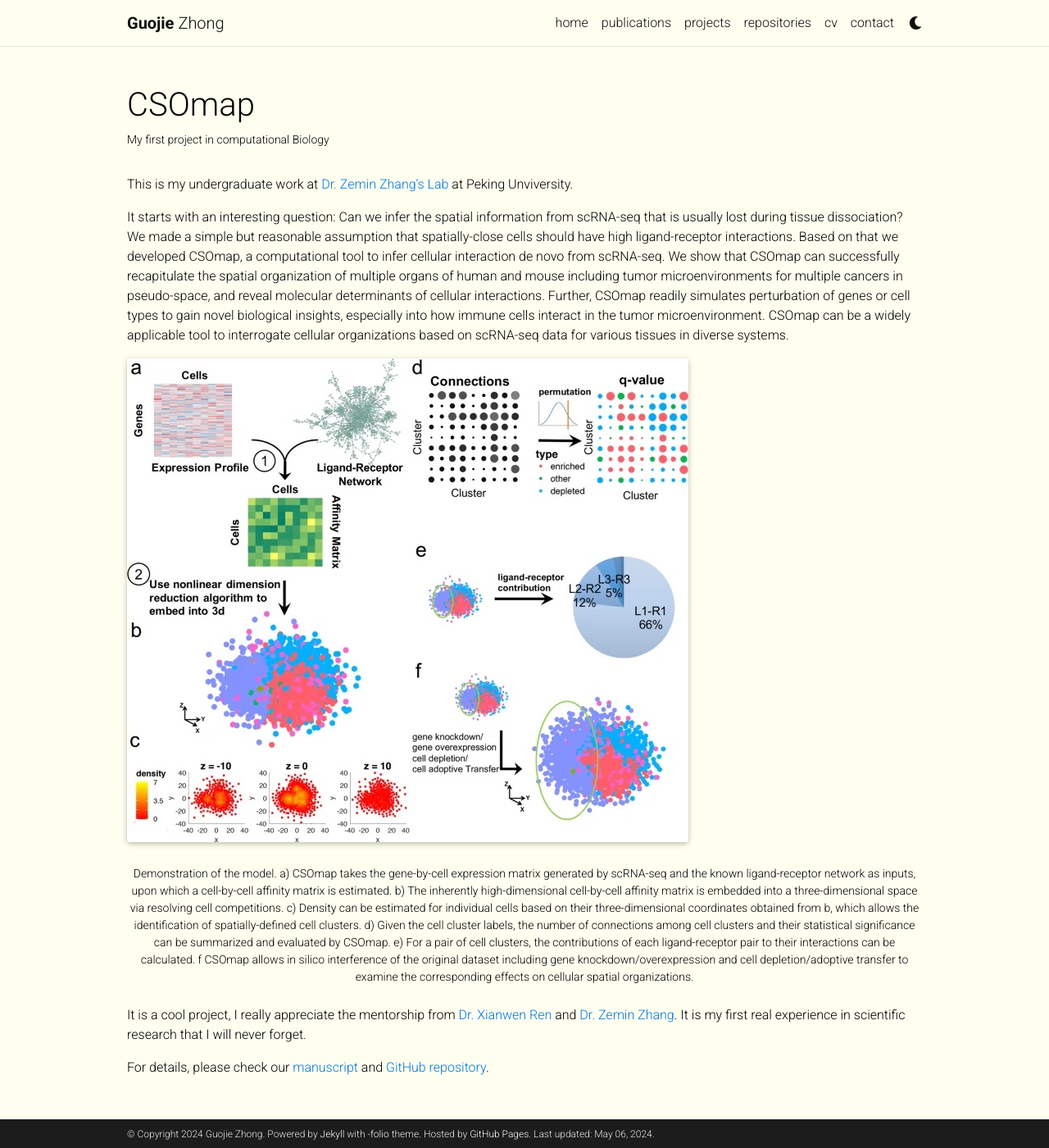
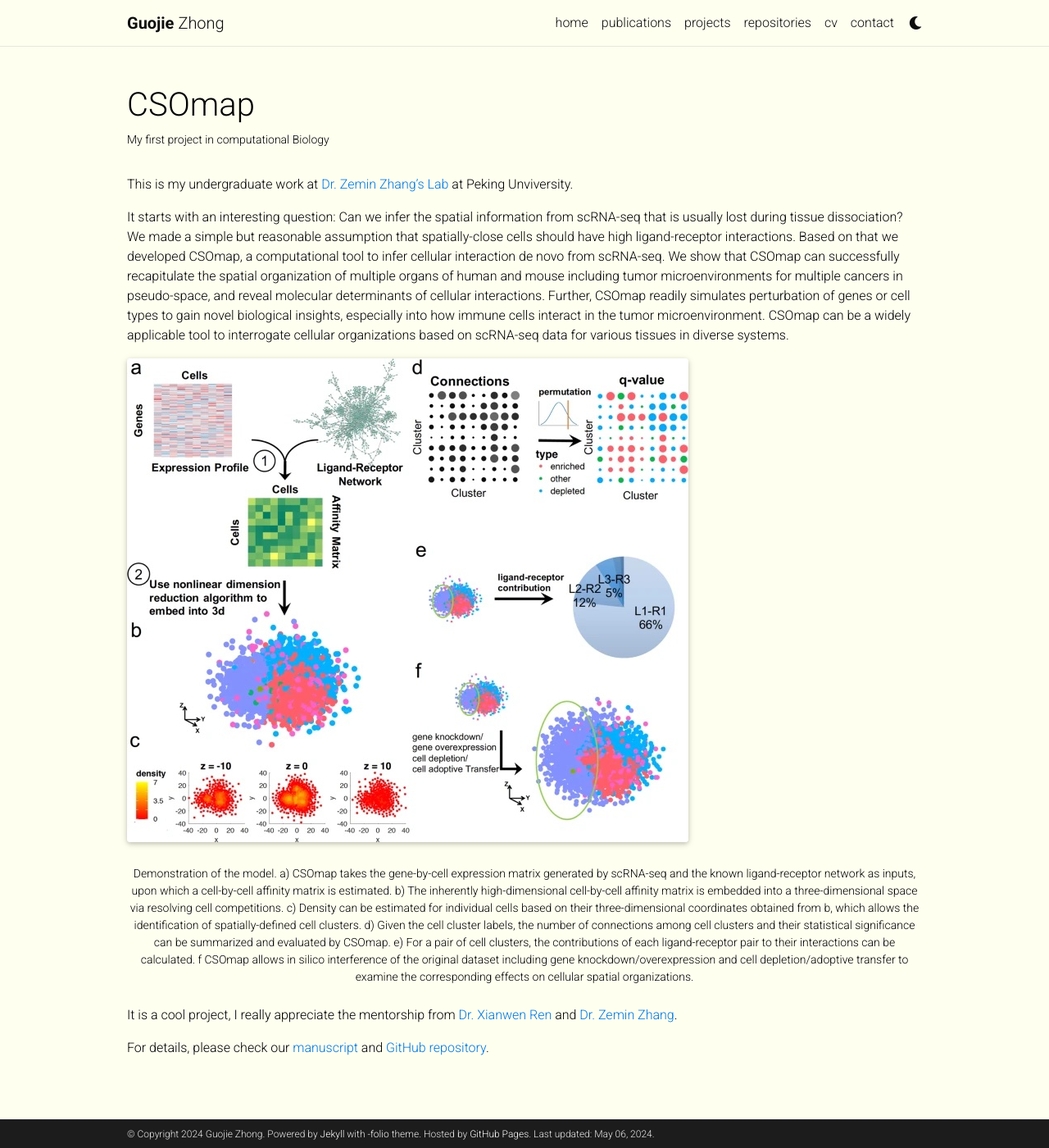
Before and after one commit to zhongguojie1998/GuojieZhong, a Jekyll site: the page built from _projects/1_CSOmap.md, in a window 1280 px wide and 1400 px high. Shown: the whole window at 82% size. Built offline with Jekyll 4.4.1, drawn with Linux system fonts in a browser that asks for light colours; full-size pictures stand in for the smaller copies a plugin makes; comment, search, counter and statistics services are not loaded; a style sheet for code colours, icons or effects is not loaded.

Commit message:
Update 1_CSOmap.md

```diff
--- a/_projects/1_CSOmap.md
+++ b/_projects/1_CSOmap.md
@@ -18,6 +18,6 @@ It starts with an interesting question: Can we infer the spatial information fro
 <div class="caption">
     Demonstration of the model. a) CSOmap takes the gene-by-cell expression matrix generated by scRNA-seq and the known ligand-receptor network as inputs, upon which a cell-by-cell affinity matrix is estimated. b) The inherently high-dimensional cell-by-cell affinity matrix is embedded into a three-dimensional space via resolving cell competitions. c) Density can be estimated for individual cells based on their three-dimensional coordinates obtained from b, which allows the identification of spatially-defined cell clusters. d) Given the cell cluster labels, the number of connections among cell clusters and their statistical significance can be summarized and evaluated by CSOmap. e) For a pair of cell clusters, the contributions of each ligand-receptor pair to their interactions can be calculated. f CSOmap allows in silico interference of the original dataset including gene knockdown/overexpression and cell depletion/adoptive transfer to examine the corresponding effects on cellular spatial organizations.
 </div>
-It is a cool project, I really appreciate the mentorship from <a href="http://zhangroup.aporc.org/XianwenRen">Dr. Xianwen Ren</a> and <a href="http://cancer-pku.cn/index.php/people/zemin-zhang/">Dr. Zemin Zhang</a>. It is my first real experience in scientific research that I will never forget.
+It is a cool project, I really appreciate the mentorship from <a href="http://zhangroup.aporc.org/XianwenRen">Dr. Xianwen Ren</a> and <a href="http://cancer-pku.cn/index.php/people/zemin-zhang/">Dr. Zemin Zhang</a>.
 
 For details, please check our <a href="https://www.nature.com/articles/s41422-020-0353-2">manuscript</a> and <a href="https://github.com/zhongguojie1998/CSOmap">GitHub repository</a>.
```
